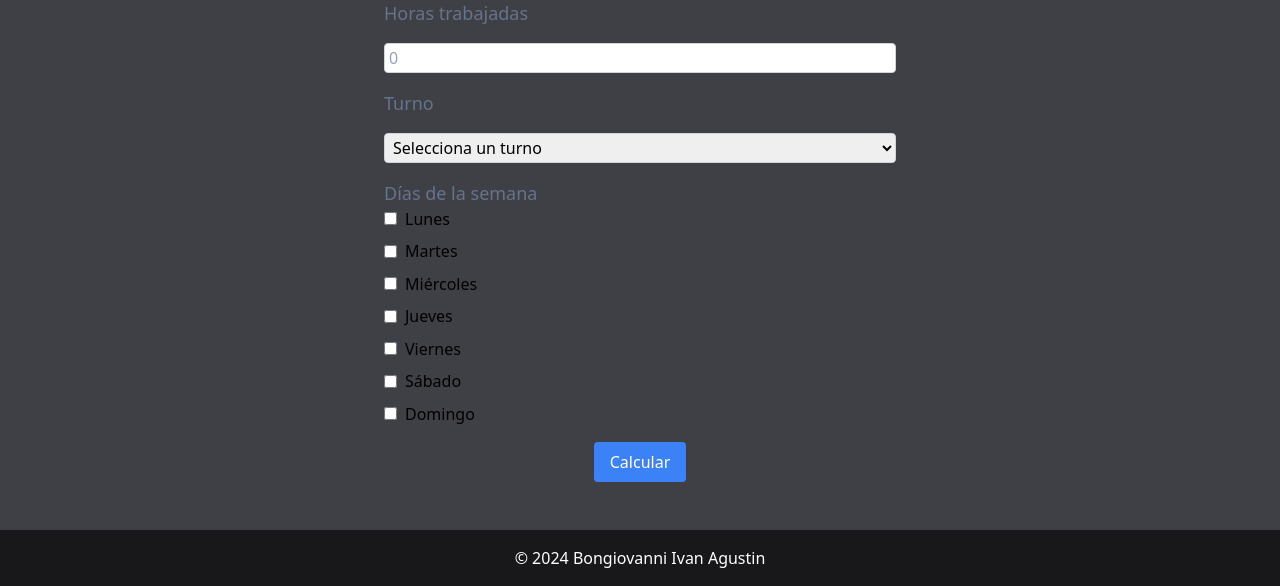
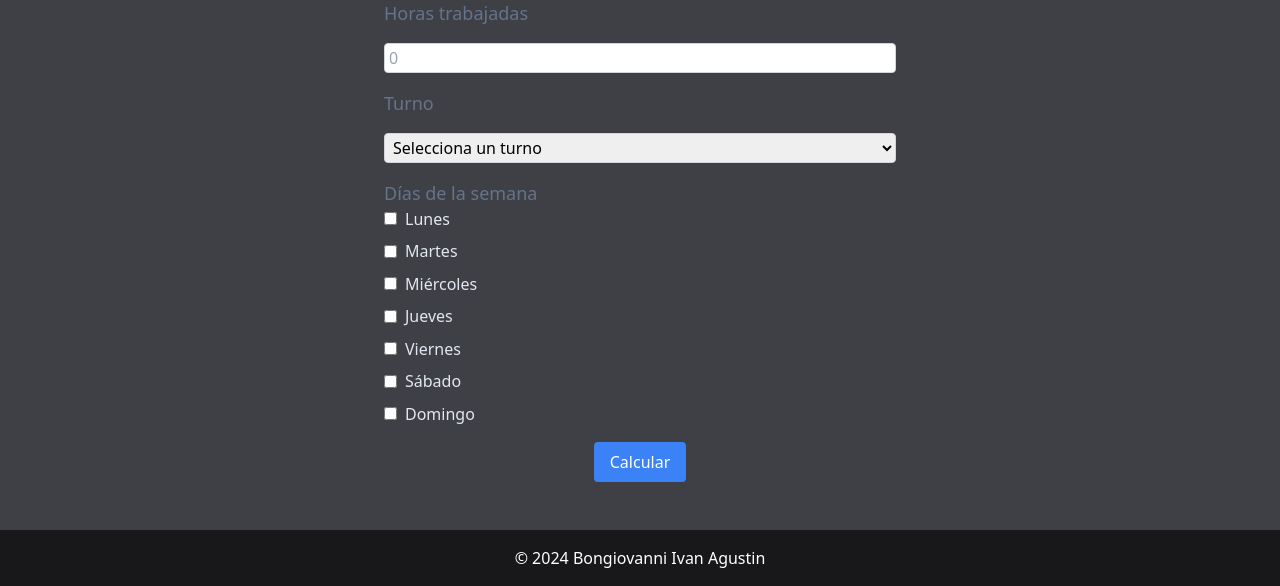
Before and after one commit to ivan2214/labo-2, a PHP site: page /Laboratorio-2/ in a window 1280 px wide. Shown: the part 214-800 px from the top of the page. Run offline with PHP 8.4, Linux system fonts and the light colour scheme; some libraries are stand-ins or nearby versions.

Commit message:
feat(UI): Improve day list visibility
Enhanced the visual clarity of the weekday list by adjusting text color for better contrast.

```diff
--- a/TP04-BongiovanniIvanAgustin/Ejercicio-03/index.php
+++ b/TP04-BongiovanniIvanAgustin/Ejercicio-03/index.php
@@ -31,7 +31,7 @@
       <!-- Lista de Días de la Semana -->
       <fieldset>
         <legend class="block text-lg font-medium text-slate-500">Días de la semana</legend>
-        <ul class="space-y-2">
+        <ul class="space-y-2 text-slate-200">
           <li>
             <label class="inline-flex items-center">
               <input type="checkbox" name="dias[]" value="lunes" class="form-checkbox">
```
